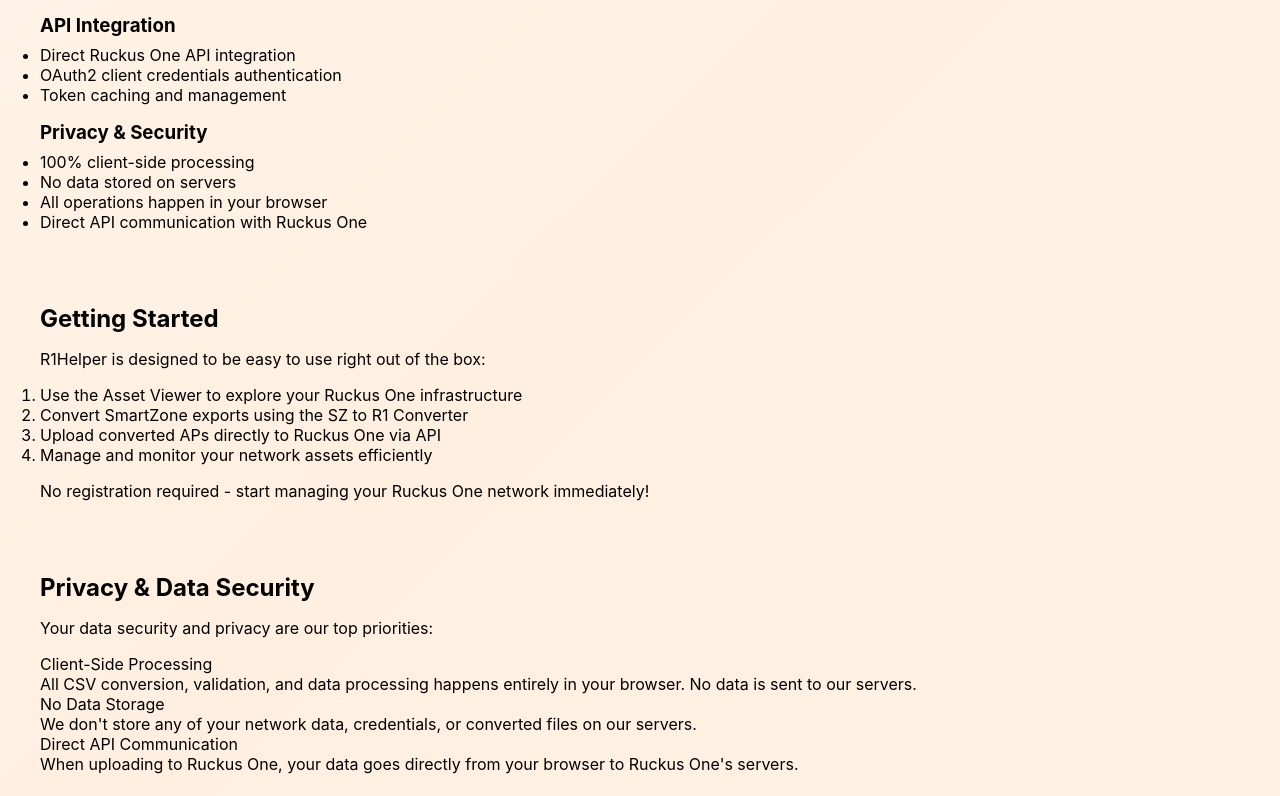
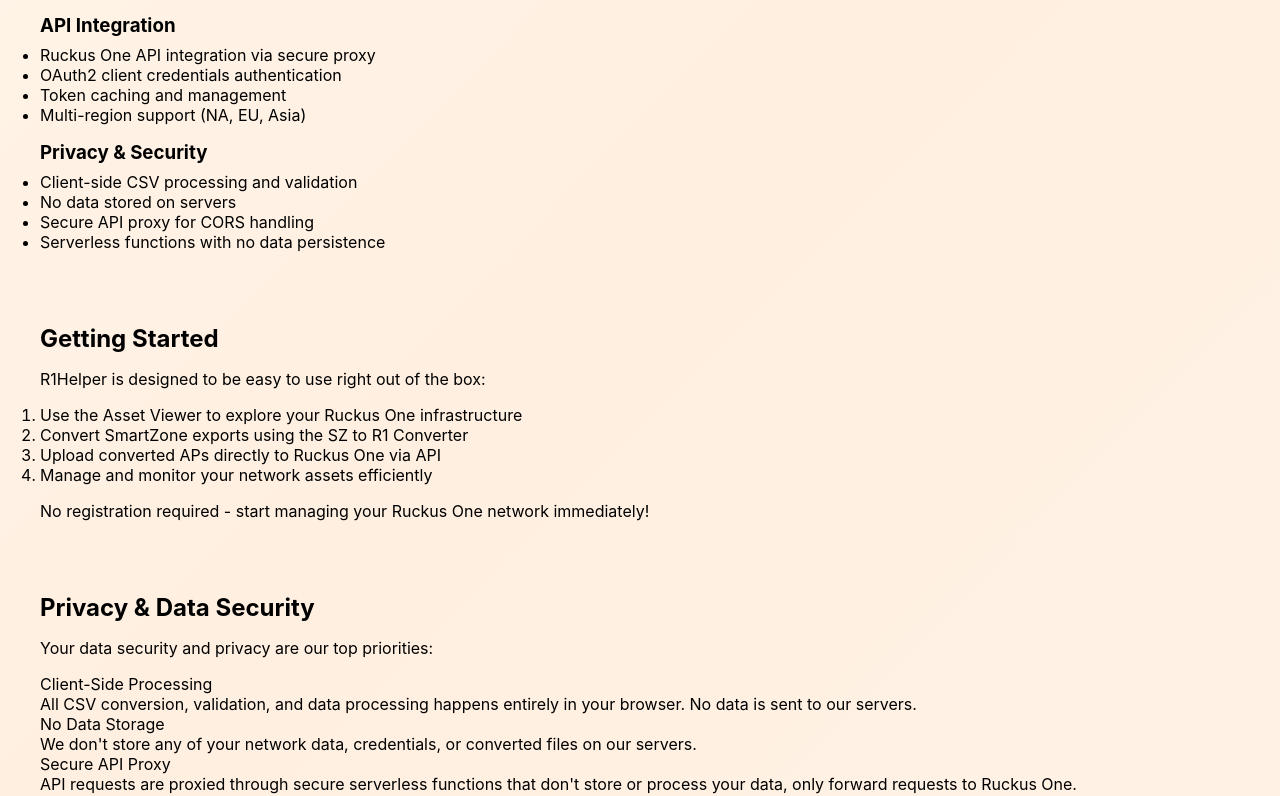
Before and after one commit to alekm/r1helper, a React (Vite) app in the folder frontend/: page /about in a window 1280 px wide. Shown: the part 804-1600 px from the top of the page. Built offline with nearby package versions, Linux system fonts and the light colour scheme.

Commit message:
Update About page: Correct API communication description for current architecture

```diff
--- a/frontend/src/pages/About.tsx
+++ b/frontend/src/pages/About.tsx
@@ -77,19 +77,20 @@
               <div>
                 <h3 className="font-medium text-gray-900 mb-2">API Integration</h3>
                 <ul className="text-sm text-gray-600 space-y-1 list-disc list-inside">
-                  <li>Direct Ruckus One API integration</li>
+                  <li>Ruckus One API integration via secure proxy</li>
                   <li>OAuth2 client credentials authentication</li>
                   <li>Token caching and management</li>
+                  <li>Multi-region support (NA, EU, Asia)</li>
                 </ul>
               </div>
 
               <div>
                 <h3 className="font-medium text-gray-900 mb-2">Privacy & Security</h3>
                 <ul className="text-sm text-gray-600 space-y-1 list-disc list-inside">
-                  <li>100% client-side processing</li>
+                  <li>Client-side CSV processing and validation</li>
                   <li>No data stored on servers</li>
-                  <li>All operations happen in your browser</li>
-                  <li>Direct API communication with Ruckus One</li>
+                  <li>Secure API proxy for CORS handling</li>
+                  <li>Serverless functions with no data persistence</li>
                 </ul>
               </div>
             </div>
@@ -142,8 +143,8 @@
                 <div className="flex items-start space-x-3">
                   <div className="w-2 h-2 bg-green-500 rounded-full mt-2 flex-shrink-0"></div>
                   <div>
-                    <p className="text-gray-900 font-bold text-base">Direct API Communication</p>
-                    <p className="text-sm text-gray-600">When uploading to Ruckus One, your data goes directly from your browser to Ruckus One's servers.</p>
+                    <p className="text-gray-900 font-bold text-base">Secure API Proxy</p>
+                    <p className="text-sm text-gray-600">API requests are proxied through secure serverless functions that don't store or process your data, only forward requests to Ruckus One.</p>
                   </div>
                 </div>
               </div>
```
